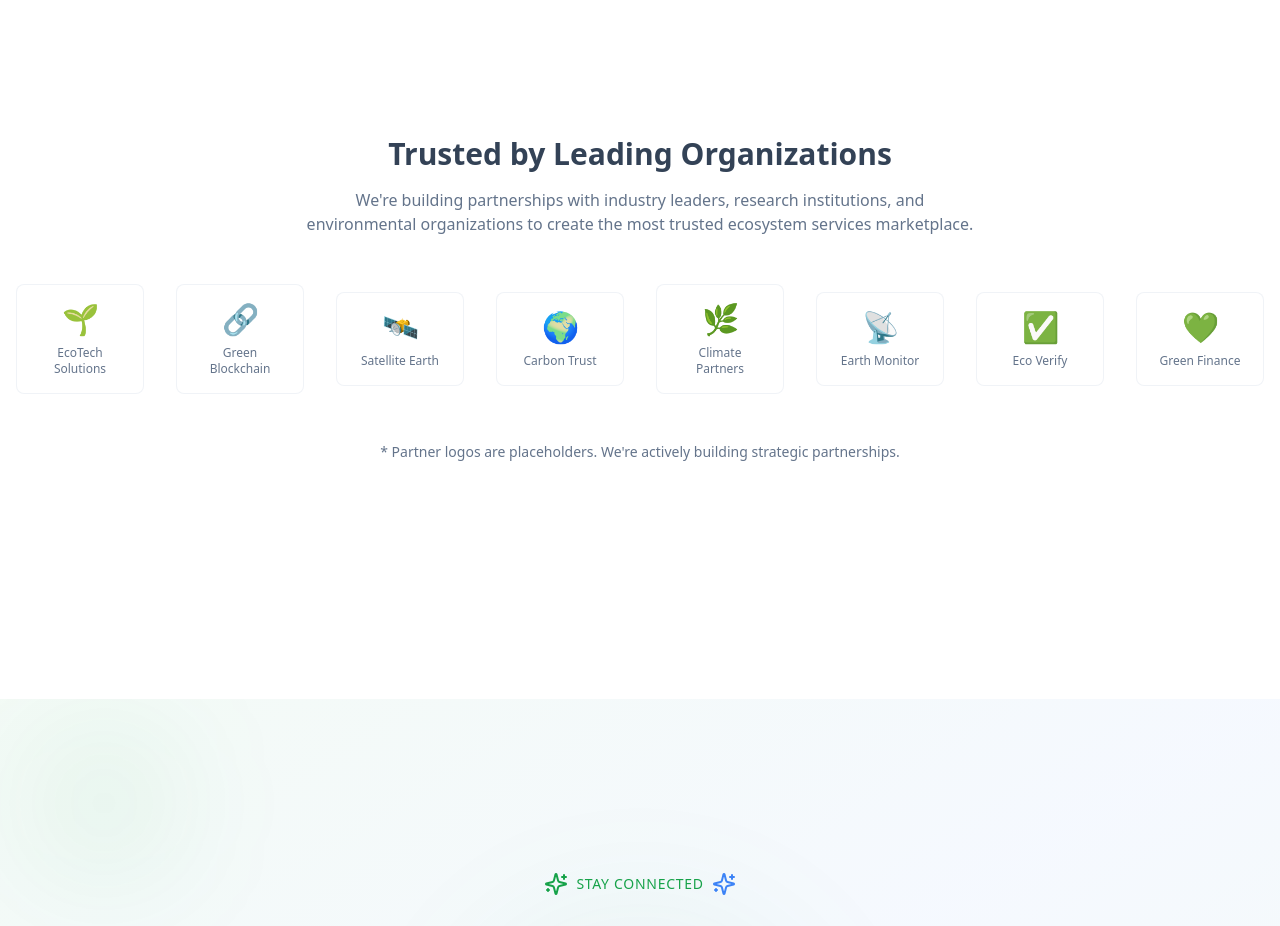
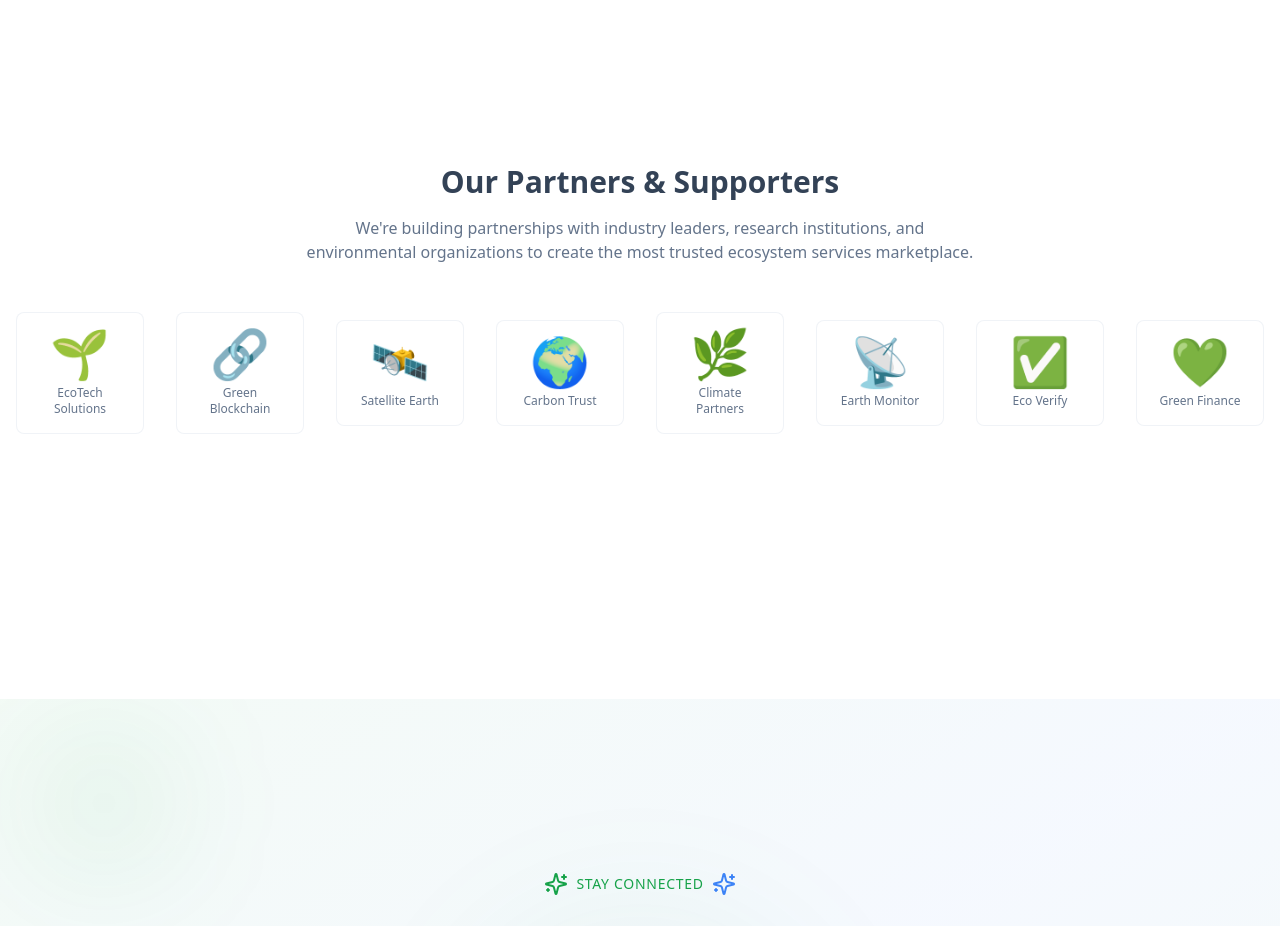
Before and after one commit to Konfi2023/eco-mint-land, a React (Vite) app: page / in a window 1280 px wide. Shown: the part 2980-3906 px from the top of the page. Built offline with nearby package versions, Linux system fonts and the light colour scheme.

Commit message:
Update Partners section
Update partner section title and logo size. Remove placeholder text.

```diff
--- a/src/components/Partners.tsx
+++ b/src/components/Partners.tsx
@@ -16,7 +16,7 @@ const Partners = () => {
       <div className="container mx-auto px-4">
         <div className="text-center mb-12">
           <h2 className="text-2xl md:text-3xl font-bold mb-4">
-            Trusted by Leading Organizations
+            Our Partners & Supporters
           </h2>
           <p className="text-muted-foreground max-w-2xl mx-auto">
             We're building partnerships with industry leaders, research institutions,
@@ -30,7 +30,7 @@ const Partners = () => {
               key={index}
               className="flex flex-col items-center justify-center p-4 rounded-lg bg-card/50 border border-border/50 hover:border-border transition-colors group"
             >
-              <div className="text-3xl mb-2 group-hover:scale-110 transition-transform">
+              <div className="text-5xl mb-2 group-hover:scale-110 transition-transform">
                 {partner.logo}
               </div>
               <span className="text-xs text-muted-foreground text-center font-medium">
@@ -39,12 +39,6 @@ const Partners = () => {
             </div>
           ))}
         </div>
-
-        <div className="text-center mt-12">
-          <p className="text-sm text-muted-foreground">
-            * Partner logos are placeholders. We're actively building strategic partnerships.
-          </p>
-        </div>
       </div>
     </section>
   );
```
